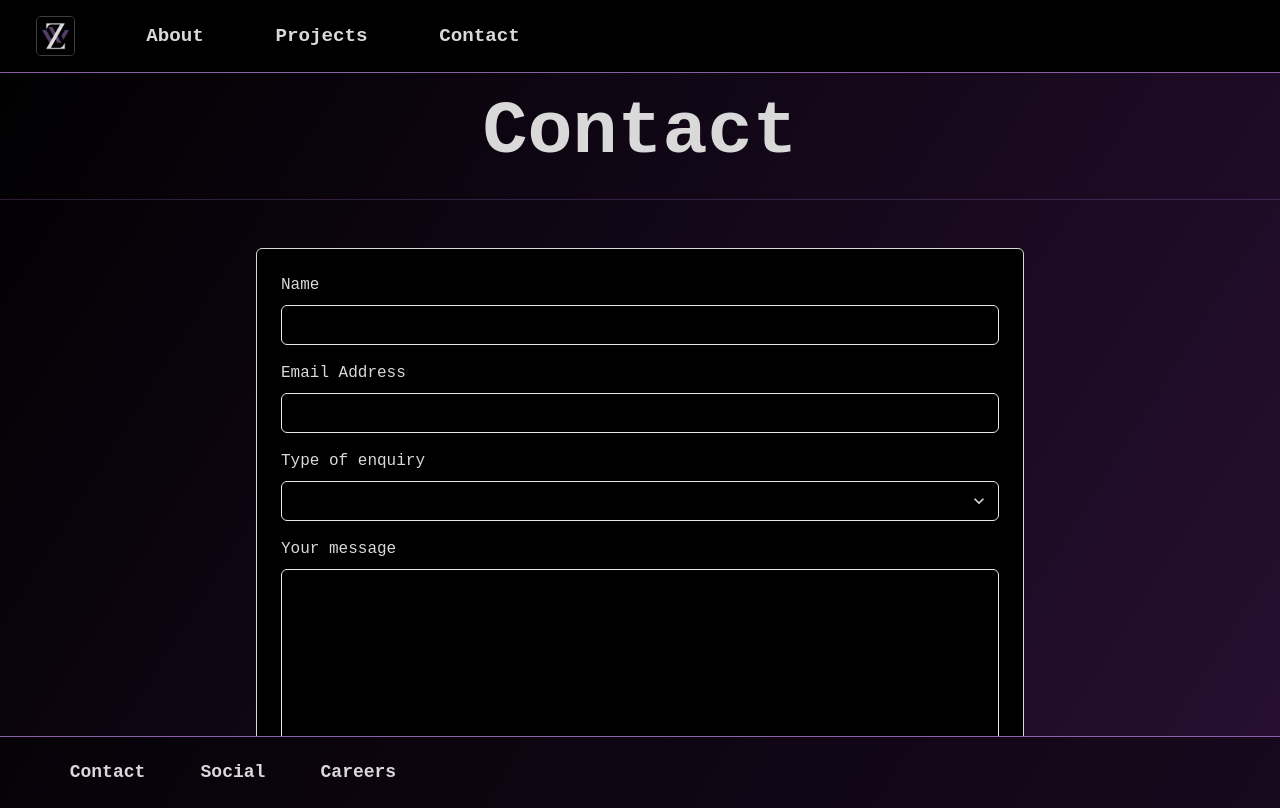
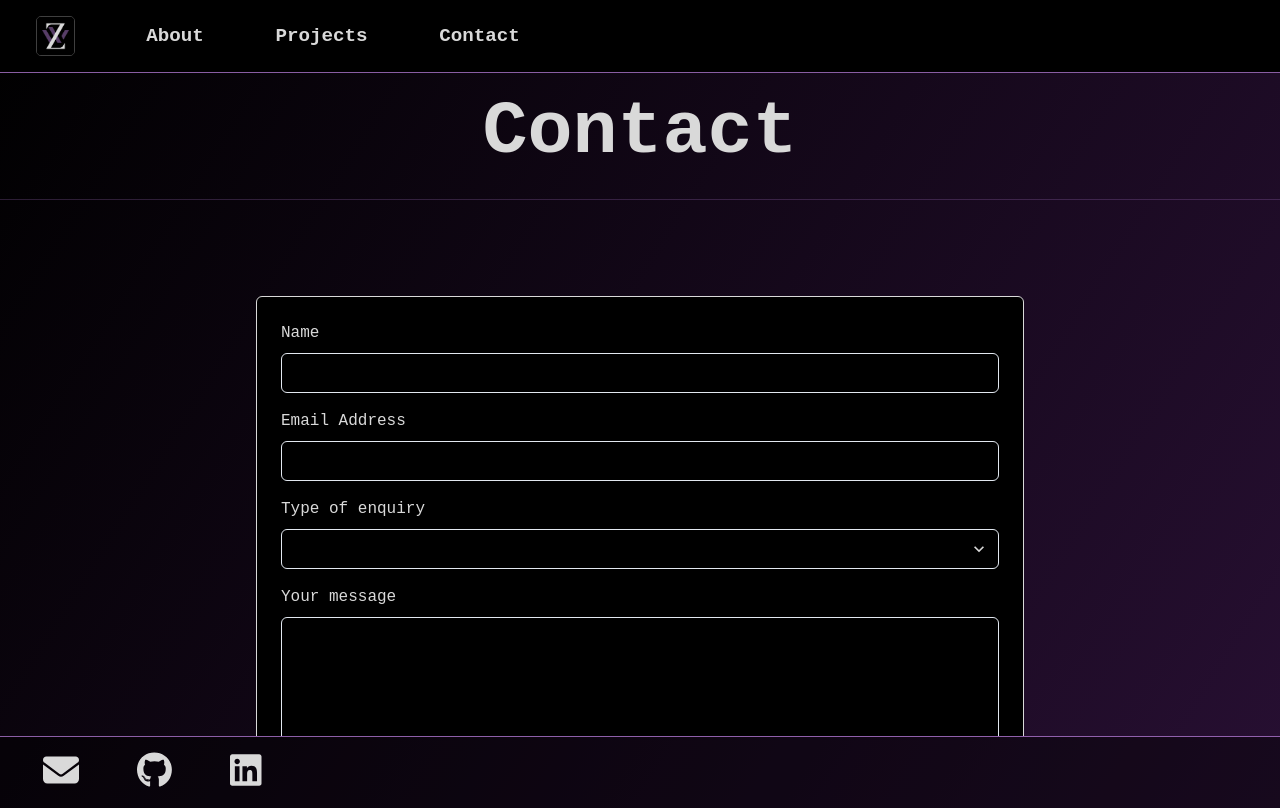
Before and after one commit to ZephaniahWillard2/My--Portfolio, a React (Create React App) app in the folder willard-port/: page /contact in a window 1280 px wide. Built offline with nearby package versions, Linux system fonts and the light colour scheme.

Commit message:
Finalizing styling on everything, need to add specifics

```diff
--- a/willard-port/package.json
+++ b/willard-port/package.json
@@ -4,6 +4,10 @@
   "private": true,
   "dependencies": {
     "@chakra-ui/react": "^2.8.2",
+    "@fortawesome/fontawesome-svg-core": "^6.5.2",
+    "@fortawesome/free-brands-svg-icons": "^6.5.2",
+    "@fortawesome/free-solid-svg-icons": "^6.5.2",
+    "@fortawesome/react-fontawesome": "^0.2.2",
     "@testing-library/jest-dom": "^5.17.0",
     "@testing-library/react": "^13.4.0",
     "@testing-library/user-event": "^13.5.0",
--- a/willard-port/src/Components/ContactFolder/ContactMeSection.js
+++ b/willard-port/src/Components/ContactFolder/ContactMeSection.js
@@ -60,7 +60,7 @@ const LandingSection = () => {
     //   py={16}
     //   spacing={8}
     >
-      <VStack w="1024px" p={32} alignItems="flex-start" marginTop="-10vh">
+      <VStack w="1024px" p={32} alignItems="flex-start" marginTop="-4vh">
 
         <Box p={6} rounded="md" w="100%" backgroundColor="black" border="solid 1px #D9D9D9 ">
           <form onSubmit={formik.handleSubmit}>
@@ -109,7 +109,7 @@ const LandingSection = () => {
                 />
                 <FormErrorMessage>{formik.errors.comment}</FormErrorMessage>
               </FormControl>
-              <Button className="formButton" type="submit" color="white" backgroundColor="#521f69" width="full" isLoading={isLoading} _hover={{transform:"scale(1.025)", transition:"all .3s ease-in-out", backgroundColor:"#b581d3", color:"black"}}>
+              <Button className="formButton" type="submit" color="white" backgroundColor="#521f69" width="full" isLoading={isLoading} _hover={{transform:"scale(1.02)", transition:"all .3s ease-in-out", backgroundColor:"#743990"}}>
                 Submit
               </Button>
             </VStack>
--- a/willard-port/src/Components/ContactFolder/ContactMeStyles.css
+++ b/willard-port/src/Components/ContactFolder/ContactMeStyles.css
@@ -1,4 +1,5 @@
 .contactMe{
     height: 92vh;
     overflow-y: scroll;
+    font-family: Cambria, Cochin, Georgia, Times, 'Times New Roman', serif;
 }
--- a/willard-port/src/Components/FootFolder/Footer.js
+++ b/willard-port/src/Components/FootFolder/Footer.js
@@ -1,15 +1,59 @@
 import React from "react";
+import { FontAwesomeIcon } from "@fortawesome/react-fontawesome";
+import { faEnvelope } from "@fortawesome/free-solid-svg-icons";
+import {
+  faGithub,
+  faLinkedin,
+  faMedium,
+  faStackOverflow,
+} from "@fortawesome/free-brands-svg-icons";
+import { HStack, Box } from "@chakra-ui/react";
 import Logo from "../../Images/Logo.png";
 import "./FooterStyles.css";
+
+
+const socials = [
+    {
+      icon: faEnvelope,
+      url: "mailto: hello@example.com",
+    },
+    {
+      icon: faGithub,
+      url: "https://github.com",
+    },
+    {
+      icon: faLinkedin,
+      url: "https://www.linkedin.com",
+    },
+    // {
+    //   icon: faMedium,
+    //   url: "https://medium.com",
+    // },
+    // {
+    //   icon: faStackOverflow,
+    //   url: "https://stackoverflow.com",
+    // },
+  ];
+
 
 const Footer = () =>{
     return(
         <footer className="footerContainer">
              <div className="flex-container">
                 {/* <img src={Logo} className="logo" alt="Logo"/> */}
-                <div className="contact">Contact</div>
+                <nav>
+                    {/* Add social media links based on the `socials` data */}
+                    <HStack spacing={12} style={{marginLeft:"1vw"}} >
+                    {socials.map((social) => (
+                        <a href={social.url}>
+                        <FontAwesomeIcon icon={social.icon} size="2x" className="faIcon"/>
+                        </a>
+                    ))}
+                    </HStack>
+                </nav>
+                {/* <div className="contact">Contact</div>
                 <div className="social">Social</div>
-                <div className="careers">Careers</div>
+                <div className="careers">Careers</div> */}
             </div>
         </footer>
     );
--- a/willard-port/src/Components/FootFolder/FooterStyles.css
+++ b/willard-port/src/Components/FootFolder/FooterStyles.css
@@ -20,6 +20,7 @@
     /* margin: 100px; */
     text-align: center;
     padding-left: 3vw;
+    /* color: #743990; */
 }
 /* .flex-container > div:hover{
     background-color: #f4ce14;
@@ -38,3 +39,16 @@
     box-sizing: border-box;
     border: solid 1px #ffffff3f;
 }
+.faIcon{
+    /* border: solid 1px #ffffff3f; */
+    padding: 3px 5px 3px 5px;
+    border-radius: 5px;
+    transition: all .3s ease-in-out;
+
+}
+.faIcon:hover{
+    transition: all .3s ease-in-out;
+    background-color: #00000000;
+    /* border: solid 1px #d495f9ac; */
+    box-shadow: 0px 0px 20px -6px #d28ff9;
+}
```
Also changed, not shown: 1 other file (tests, documents, lock files or other folders).
